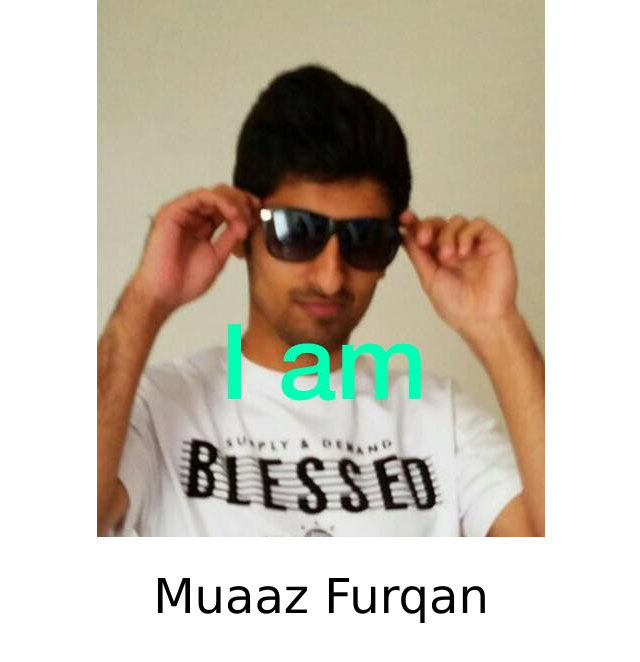
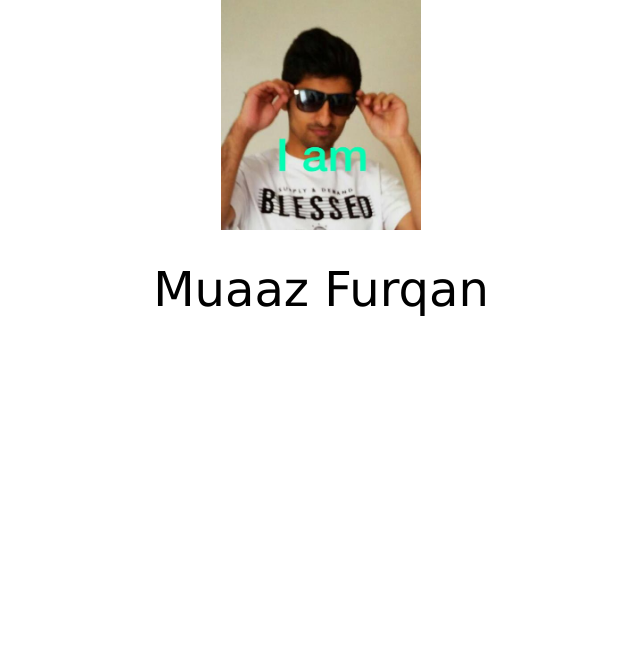
Before and after one commit to BobbyShamurda/MuaazFurqan, a plain HTML site: page index.html in a window 1280 px wide. Shown: the whole page, without its empty margins (319-959 px from the left). Drawn offline with nearby package versions, Linux system fonts and the light colour scheme.

Commit message:
Add files via upload

```diff
--- a/index.html
+++ b/index.html
@@ -10,7 +10,7 @@
     <body color="white">
 
 <center>
-<img src="Muaaz.jpg">
+<img src="Muaaz.jpg" width="200" height="230">
 </center>
 <center>
 <br>
```
